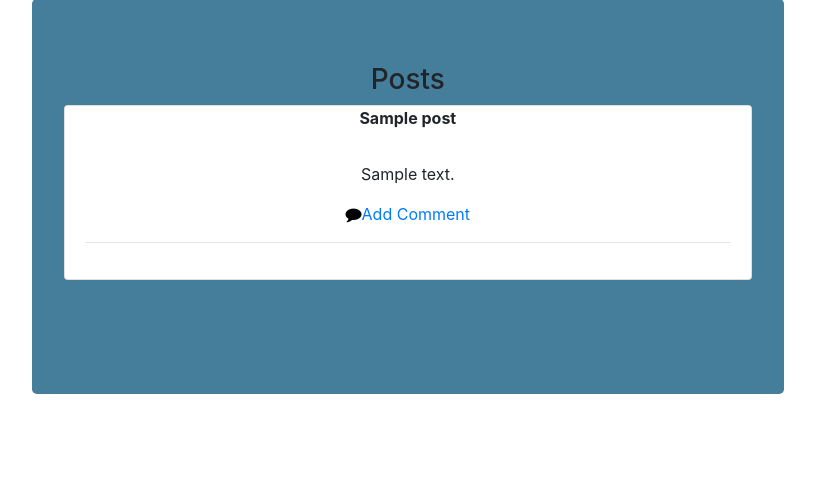
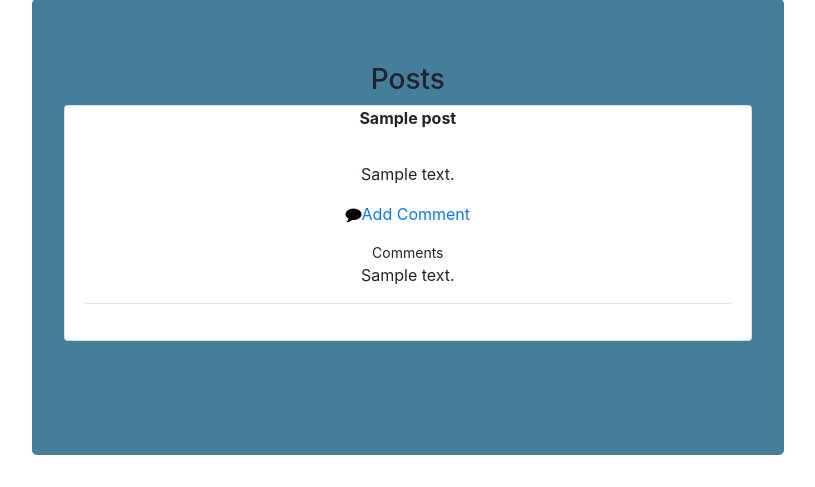
Before and after one commit to wanjiiru/HoodWatch, a Django app: template hood/templates/hood.html in a window 1280 px wide. Shown: the part 427-914 px from the top of the page, without its empty margins (46-861 px from the left). Before the commit the page ends 821 px from the top, so only its background shows below. Run offline with Django 3.2, Linux system fonts and the light colour scheme; the template is opened without the code that fills it: most values are stand-ins (such as "Sample title", 1, 10 or a date in 2020); some libraries are stand-ins or nearby versions.

Commit message:
add comment view function

```diff
--- a/hood/templates/hood.html
+++ b/hood/templates/hood.html
@@ -72,8 +72,20 @@
                                           </div>
                                           <div class="card-body">
                                               <p>{{post.description}}
-                                <p><a href=""><i class="fa fa-comment" aria-hidden="true" style="color:black;"></i>Add Comment</a></p>
-                        <hr>
+                                <p><a href="{% url 'comment' post_id=post.id %}"><i class="fa fa-comment" aria-hidden="true" style="color:black;"></i>Add Comment</a></p>
+
+                                {%if comments%}
+                                    <small>Comments</small>
+                                                {% for comment in comments %}
+                                                    <p>{{ comment.comment }}</p>
+
+                                                {% endfor %}
+
+
+                                            {% else %}
+                                            <h4 class="text-center">No comments</h4>
+                                            {% endif %}
+                                            <hr>
                                           </div>
                                       </div>
                                 </div>
@@ -87,8 +99,4 @@
 				    	{% endif %}
 
 
-			</div>
-                  </div>
-            </div>
-
 {%endblock%}
--- a/hood/urls.py
+++ b/hood/urls.py
@@ -12,7 +12,6 @@ urlpatterns = [
         url(r'^profile/create/',views.create_profile,name = 'profile'),
         url(r'^showprofile/(?P<id>\d+)', views.display_profile, name='showprofile'),
         url(r'^new/post$', views.new_post, name='newpost'),
-        url(r'^post/',views.post,name = 'post'),
         url(r'^join/(\d+)', views.join, name='joinHood'),
         url(r'^createHood/$', views.createHood, name='createHood'),
         url(r'^comment/(?P<post_id>\d+)', views.comment, name='comment'),
```
Also changed, not shown: hood/views.py (+14 -12 lines).
